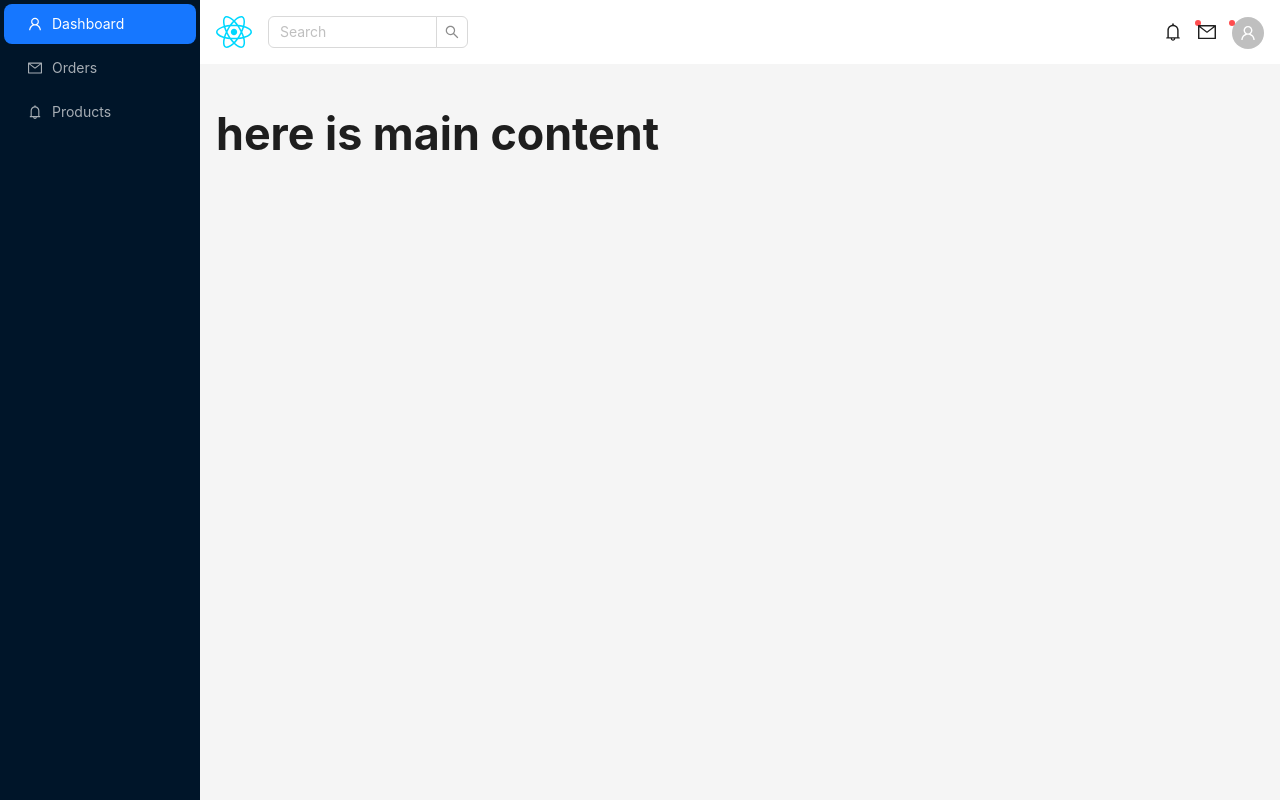
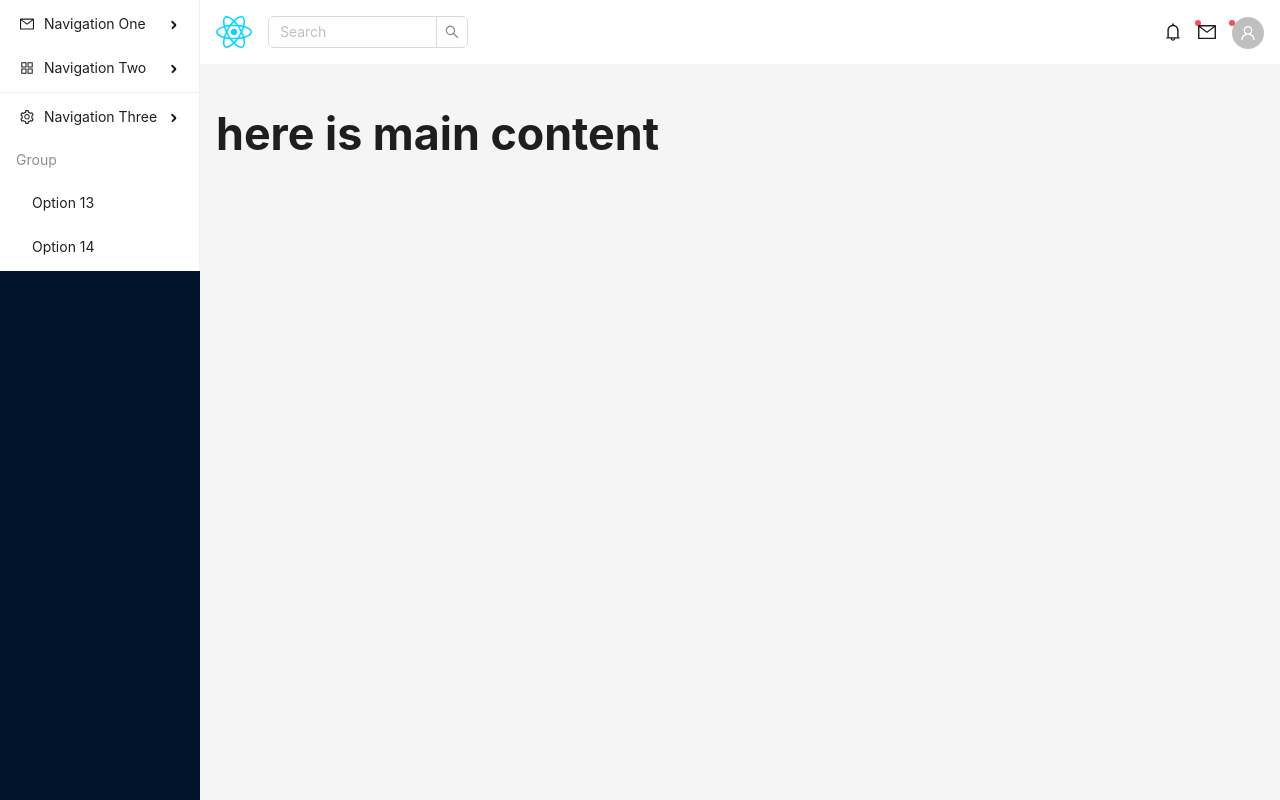
Before and after one commit to md-shadhin-mia/shadhin-stack, a React (Vite) app: page /admin in a window 1280 px wide. Built offline with nearby package versions, Linux system fonts and the light colour scheme.

Commit message:
sidebar added

```diff
--- a/src/admin/Admin.tsx
+++ b/src/admin/Admin.tsx
@@ -10,6 +10,7 @@ import {
   MailOutlined,
   MenuOutlined,
 } from '@ant-design/icons';
+import SideMenus from './Components/SideMenus';
 
 const { Header, Sider, Content } = Layout;
 
@@ -58,17 +59,7 @@ const AdminPanel = () => {
             background: 'rgba(255, 255, 255, 0.2)',
           }}
         /> */}
-        <Menu theme="dark" mode="inline" defaultSelectedKeys={['dashboard']}>
-          <Menu.Item key="dashboard" icon={<UserOutlined />}>
-            Dashboard
-          </Menu.Item>
-          <Menu.Item key="orders" icon={<MailOutlined />}>
-            Orders
-          </Menu.Item>
-          <Menu.Item key="products" icon={<BellOutlined />}>
-            Products
-          </Menu.Item>
-        </Menu>
+        <SideMenus />
       </Sider>
       <Layout>
       <Header style={{ background: '#fff', padding: 0 }}>
```
